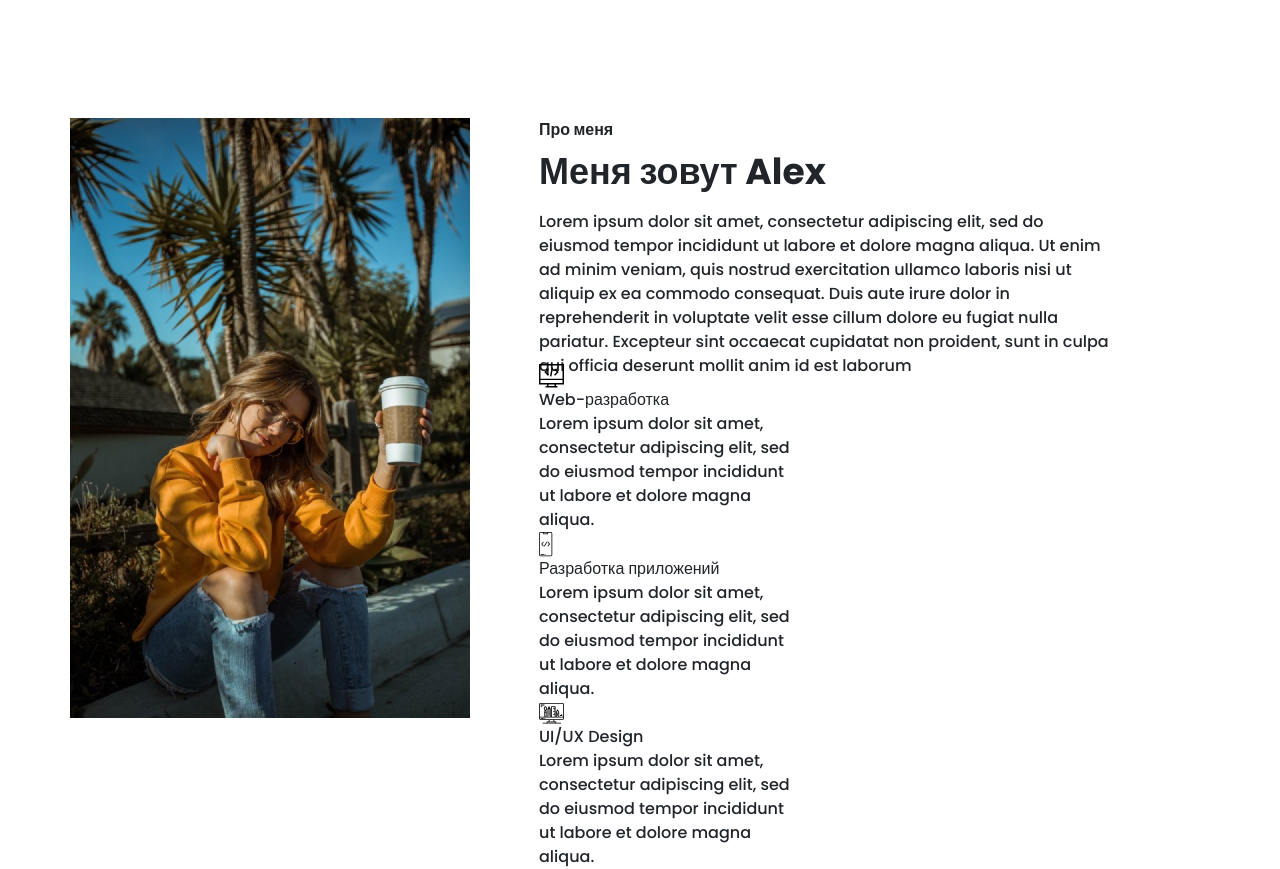
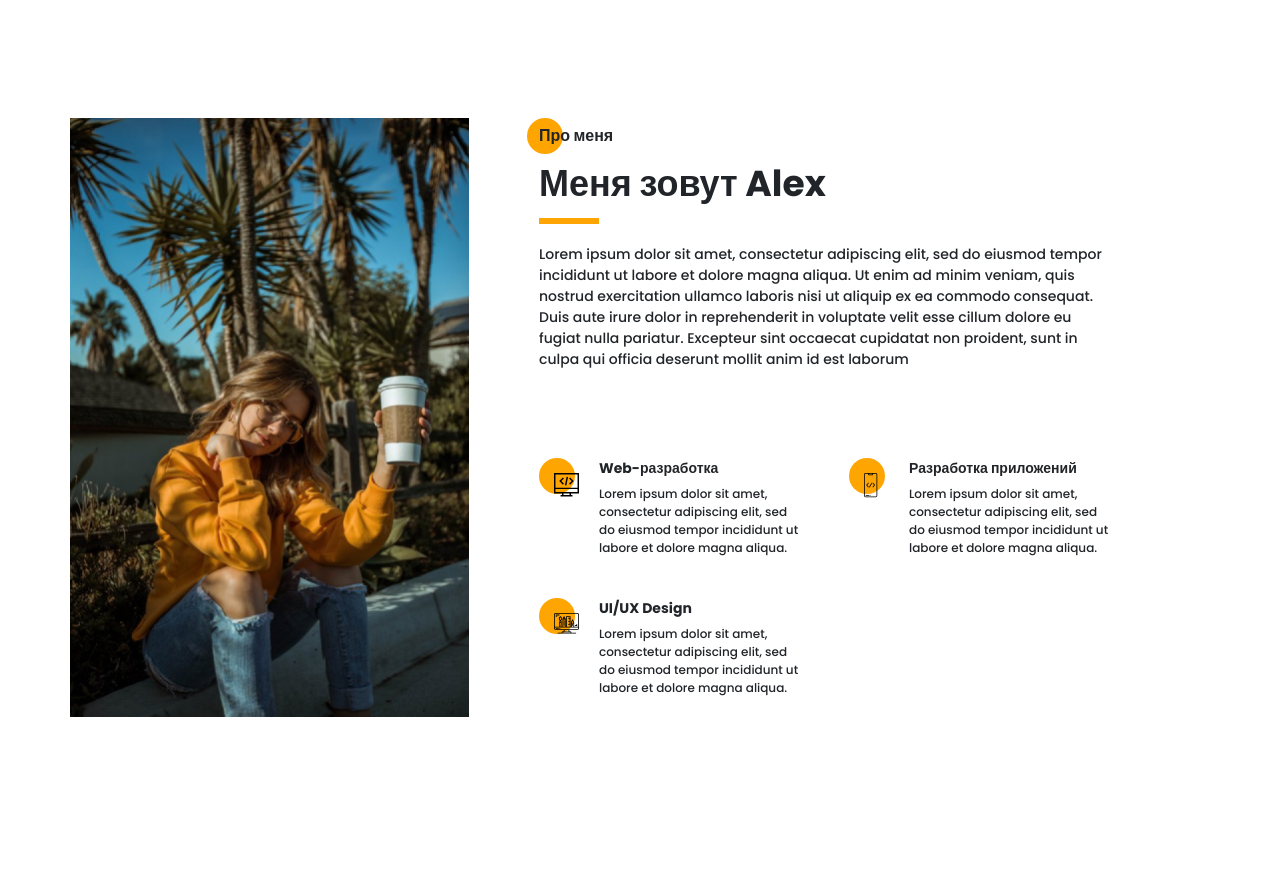
Before and after one commit to Alex-Rubanov/portfolio-template, a website: page src/index.html in a window 1280 px wide. Shown: the part 802-1671 px from the top of the page. After the commit the page ends 1640 px from the top, so only its background shows below. Drawn offline with nearby package versions, Linux system fonts and the light colour scheme; files that its build step writes are made by us from their sources; files whose address does not match are found by name.

Commit message:
added section about / css layout

```diff
--- a/src/index.html
+++ b/src/index.html
@@ -124,41 +124,47 @@
         </div>
     </section>
 
-    <section class="about-me">
+    <section class="about">
         <div class="container">
-            <div class="grid-container">
-                <div class="about-me__foto"><img src="img/main_photo.jpg" alt="myfoto"></div>
-                <div class="about-me__block">
-                    <div id="info" class="about-me__info">
-                        <div class="title title_fz16">Про меня</div>
-                        <h2 class="title title_fz36">Меня зовут Alex</h2>
-                        <div class="about-me_text">
+            <div class="about__wrapper">
+
+                <div class="about__foto">
+                    <img src="img/main_photo.jpg" alt="myfoto">
+                </div>
+
+                <div class="about__info">
+                    <h2 class="title title_fz16 circle">Про меня</h2>
+                    <div class="title title_fz36">Меня зовут Alex</div>
+                    <div class="about__divider"></div>
+                    <p class="about__text">
                         Lorem ipsum dolor sit amet, consectetur adipiscing elit, sed do eiusmod tempor incididunt ut labore et dolore magna aliqua. Ut enim ad minim veniam, quis nostrud exercitation ullamco laboris nisi ut aliquip ex ea commodo consequat. Duis aute irure dolor in reprehenderit in voluptate velit esse cillum dolore eu fugiat nulla pariatur. Excepteur sint occaecat cupidatat non proident, sunt in culpa qui officia deserunt mollit anim id est laborum
+                    </p>
                 </div>
-                    </div>
-                    <div class="about-me__skills">
-                        <div id="skill" class="about-me__skill">
+
+                <div class="about__skills">
+                    <div class="about__skills-item">
                         <img src="icons/about_me/web_development.svg" alt="web-development">
-                            <div class="about-me__skill-subtitle">Web-разработка</div>
-                            <div class="about-me__skill-descr">
+                        <div class="about__skills-subtitle circle">Web-разработка</div>
+                        <div class="about__skills-descr">
                             Lorem ipsum dolor sit amet, consectetur adipiscing elit, sed do eiusmod tempor incididunt ut labore et dolore magna aliqua.
                         </div>
                     </div>
-                        <div id="skill2" class="about-me__skill">
+                    <div class="about__skills-item">
                         <img src="icons/about_me/mobile_dev.svg" alt="mobile-dev">
-                            <div class="about-me__skill-subtitle">Разработка приложений</div>
-                            <div class="about-me__skill-descr">Lorem ipsum dolor sit amet, consectetur adipiscing elit, sed do eiusmod tempor incididunt ut labore et dolore magna aliqua.</div>
+                        <div class="about__skills-subtitle circle">Разработка приложений</div>
+                        <div class="about__skills-descr">Lorem ipsum dolor sit amet, consectetur adipiscing elit, sed do eiusmod tempor incididunt ut labore et dolore magna aliqua.</div>
                     </div>
-                        <div id="skill3" class="about-me__skill">
+                    <div class="about__skills-item">
                         <img src="icons/about_me/design.svg" alt="design">
-                            <div class="about-me__skill-subtitle">UI/UX Design</div>
-                            <div class="about-me__skill-descr">Lorem ipsum dolor sit amet, consectetur adipiscing elit, sed do eiusmod tempor incididunt ut labore et dolore magna aliqua.</div>
+                        <div class="about__skills-subtitle circle">UI/UX Design</div>
+                        <div class="about__skills-descr">Lorem ipsum dolor sit amet, consectetur adipiscing elit, sed do eiusmod tempor incididunt ut labore et dolore magna aliqua.</div>
                     </div>
                 </div>
-                </div>
+
             </div>
         </div>
     </section>
+
 
     <script src="js/script.js"></script>
 
--- a/src/sass/blocks/_about.scss
+++ b/src/sass/blocks/_about.scss
@@ -1,23 +1,97 @@
-.about-me {
+.about {
     min-height: 840px;
-    padding: 120px 0;
-
-    .grid-container {
+    padding-top: 120px;
+    &__wrapper {
         display: grid;
         grid-template-columns: 35% 50%;
-        grid-template-rows: minmax(600px, 1fr);
-        gap: 70px;
+        grid-template-rows: minmax(300px, auto) minmax(260px, auto);
+        grid-auto-rows: minmax(260px, auto);
+        gap: 40px 70px;
     }
-    &__block {
-        display: grid;
-        grid-template-rows: 245px 116px 116px;
-        grid-template-columns: 260px 260px;
-        grid-auto-flow: row;
-        column-gap: 50px;
-
+    &__foto {
+        grid-column: 1/2;
+        grid-row: 1/3;
+        img {
+            max-width: 100%;
+        }
     }
     &__info {
-        grid-column: 1/ span 2;
+        grid-column: 2/3;
         grid-row: 1/2;
+        padding-top: 6px;
+    }
+    &__skills {
+        grid-column: 2/3;
+        grid-row: 2/3;
+        display: grid;
+        grid-template-columns: repeat(2, minmax(260px, 1fr));
+        grid-template-rows: repeat(2, minmax(116px, auto));
+        grid-auto-rows: minmax(116px, auto);
+        gap: 20px 50px;
+    }
+    &__skills-item {
+        display: grid;
+        // grid-template-rows: minmax(21px, auto) minmax(90px, auto);
+        grid-template-columns: 40px 200px;
+        gap: 6px 20px;
+        align-content: start;
+        img {
+            max-width: 100%;
+            grid-column: 1/2;
+            grid-row: 1/3;
+            z-index: 3;
+            padding: 15px 0 0 15px;
+        }
+    }
+    &__skills-subtitle {
+        grid-column: 2/3;
+        grid-row: 1/2;
+        font-weight: 700;
+        font-size: 14px;
+        line-height: 21px;
+        position: relative;
+        z-index: 1;
+        &:before {
+            content: '';
+            @include before_circle;
+            position: absolute;
+            top: 0;
+            left: -60px;
+            z-index: -1;
+        }
+    }
+    &__skills-descr {
+        grid-column: 2/3;
+        grid-row: 2/3;
+        font-weight: 500;
+        font-size: 12px;
+        line-height: 18px;
+    }
+    .title_fz16 {
+        margin-bottom: 6px;
+        position: relative;
+        z-index: 3;
+        &:before {
+            content: '';
+            @include before_circle;
+            position: absolute;
+            left: -12px;
+            top: -6px;
+            z-index: -1;
+        }
+    }
+    .title_fz36 {
+        margin-bottom: 4px;
+    }
+    &__divider {
+        width: 60px;
+        border: 3px solid $main-color;
+        margin-bottom: 20px;
+    }
+    &__text {
+        font-weight: 500;
+        font-size: 14px;
+        line-height: 21px;
+        margin-bottom: 0;
     }
 }
--- a/src/sass/blocks/_aside.scss
+++ b/src/sass/blocks/_aside.scss
@@ -8,7 +8,7 @@
     justify-content: space-between;
     align-items: center;
     &__link {
-        transition: 0.7s ease-in-out;
+        transition: 0.5s ease-in-out;
     }
     &__link:hover {
         transform: rotate(90deg) scale(1.2);
--- a/src/sass/style.scss
+++ b/src/sass/style.scss
@@ -8,11 +8,18 @@
     font-family: 'Poppins', sans-serif;
     margin: 0;
     padding: 0;
+    box-sizing: border-box;
 }
 
 .container {
     width: 1140px;
     margin: 0 auto;
+}
+
+.divider {
+    width: 60px;
+    border: 3px solid $main-color;
+    margin-bottom: 60px;
 }
 
 @import 'blocks/promo';
```
Also changed, not shown: dist/css/style.min.css, dist/index.html. Lines whose indentation alone changed are shown as unchanged.
